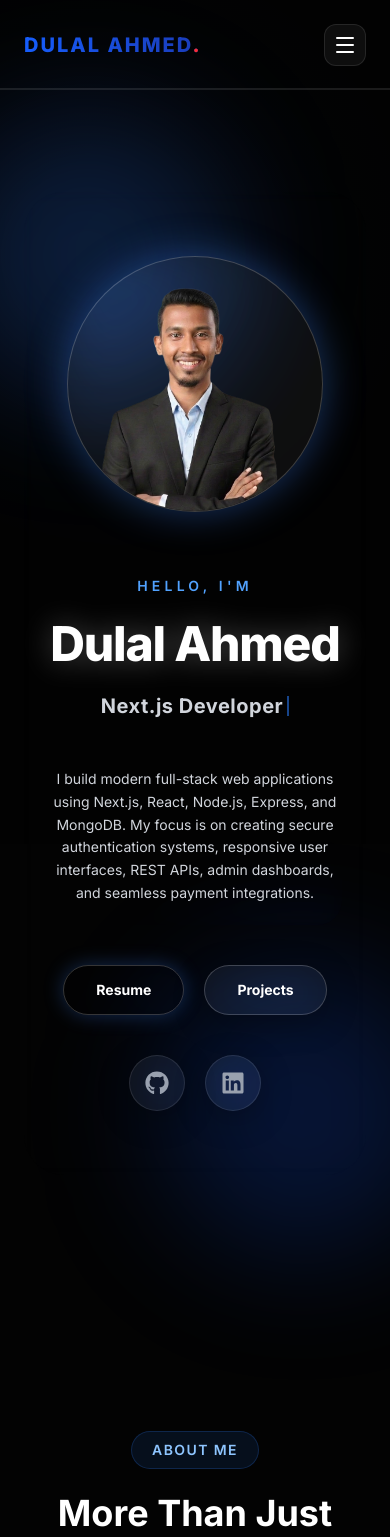
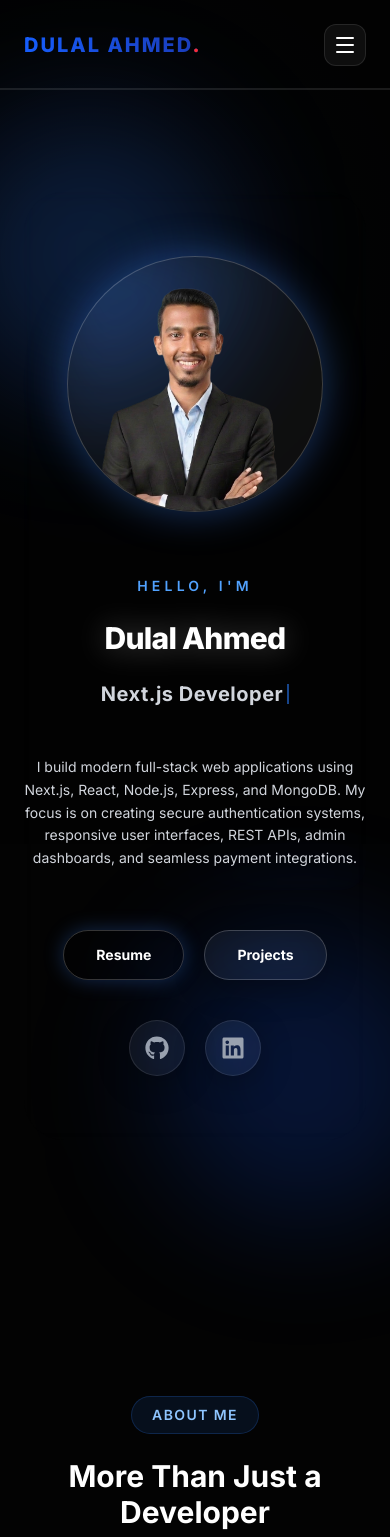
Before and after one commit to dulal71/my-portfolio-dulal-ahmed, a Next.js app: page / in a window 390 px wide. Shown: the top 1537 px of the page. Built offline with nearby package versions, Linux system fonts and the light colour scheme.

Commit message:
fixed hero section name font sixe issue

```diff
--- a/src/components/About.jsx
+++ b/src/components/About.jsx
@@ -33,7 +33,7 @@ const About = () => {
   return (
     <section
       id="about"
-      className="max-w-7xl mx-auto px-6 md:px-10 py-24"
+      className="max-w-7xl mx-auto  md:px-10 py-24"
     >
       {/* Heading */}
       <motion.div
@@ -47,7 +47,7 @@ const About = () => {
           About Me
         </span>
 
-        <h2 className="mt-6 text-4xl md:text-5xl font-bold text-white">
+        <h2 className="mt-6 text-3xl md:text-5xl font-bold text-white">
           More Than Just a Developer
         </h2>
 
@@ -65,7 +65,7 @@ const About = () => {
           whileInView={{ opacity: 1, x: 0 }}
           viewport={{ once: true }}
           transition={{ duration: 0.7 }}
-          className="relative overflow-hidden rounded-[2.5rem] border border-blue-500/20 bg-white/5 backdrop-blur-2xl p-10 shadow-[0_8px_32px_rgba(0,0,0,0.35)]"
+          className="relative overflow-hidden rounded-[2.5rem] border border-blue-500/20 bg-white/5 backdrop-blur-2xl p-5 md:p-10 shadow-[0_8px_32px_rgba(0,0,0,0.35)]"
         >
           {/* Background Glow */}
           <div className="absolute -top-28 -right-24 w-64 h-64 rounded-full bg-blue-500/20 blur-[120px]" />
--- a/src/components/Hero.jsx
+++ b/src/components/Hero.jsx
@@ -43,7 +43,7 @@ export function Hero({ socialLinks }) {
   return (
     <section
       id="home"
-      className="relative mb-40 max-w-6xl mx-auto px-6 py-16 rounded-[2.5rem]  backdrop-blur-sm  "
+      className="relative mb-40 max-w-6xl mx-auto  py-16 rounded-[2.5rem]  backdrop-blur-sm  "
     >
       {/* Ambient blue glow blobs */}
       <div className="pointer-events-none absolute -top-20 -left-20 w-72 h-72 bg-blue-500/20 rounded-full blur-3xl" />
@@ -56,7 +56,7 @@ export function Hero({ socialLinks }) {
             Hello, I'm
           </span>
 
-          <h1 className="hero-title text-5xl md:text-6xl font-extrabold tracking-tight text-white drop-shadow-[0_0_15px_rgba(255,255,255,0.3)]">
+          <h1 className="hero-title text-3xl md:text-6xl font-extrabold tracking-tight text-white drop-shadow-[0_0_15px_rgba(255,255,255,0.3)]">
             Dulal Ahmed
           </h1>
 
@@ -124,9 +124,7 @@ export function Hero({ socialLinks }) {
           className="order-1 lg:order-2 flex justify-center"
         >
           <div className="relative w-64 h-64 md:w-80 md:h-80">
-            {/* Glow behind image */}
-            {/* <div className="absolute inset-0 rounded-full bg-blue-500/30 blur-3xl" />
-            <div className="absolute inset-0 rounded-full bg-blue-600/20 blur-2xl animate-pulse" /> */}
+
 
             {/* Image frame */}
             <div className="relative w-full h-full rounded-full overflow-hidden border border-white/20 bg-white/5 backdrop-blur-xl shadow-[0_0_40px_rgba(59,130,246,0.4)]">
```
